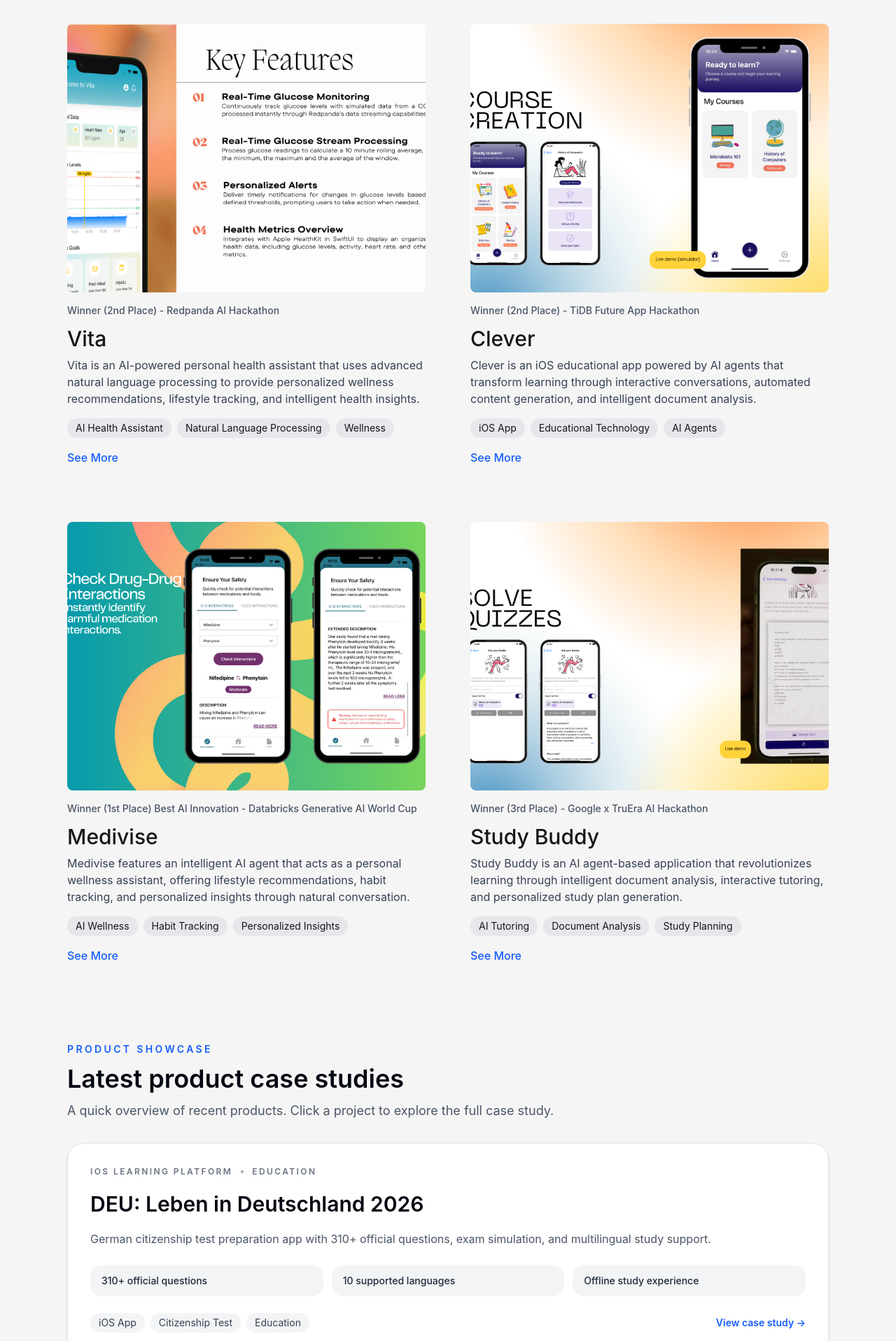
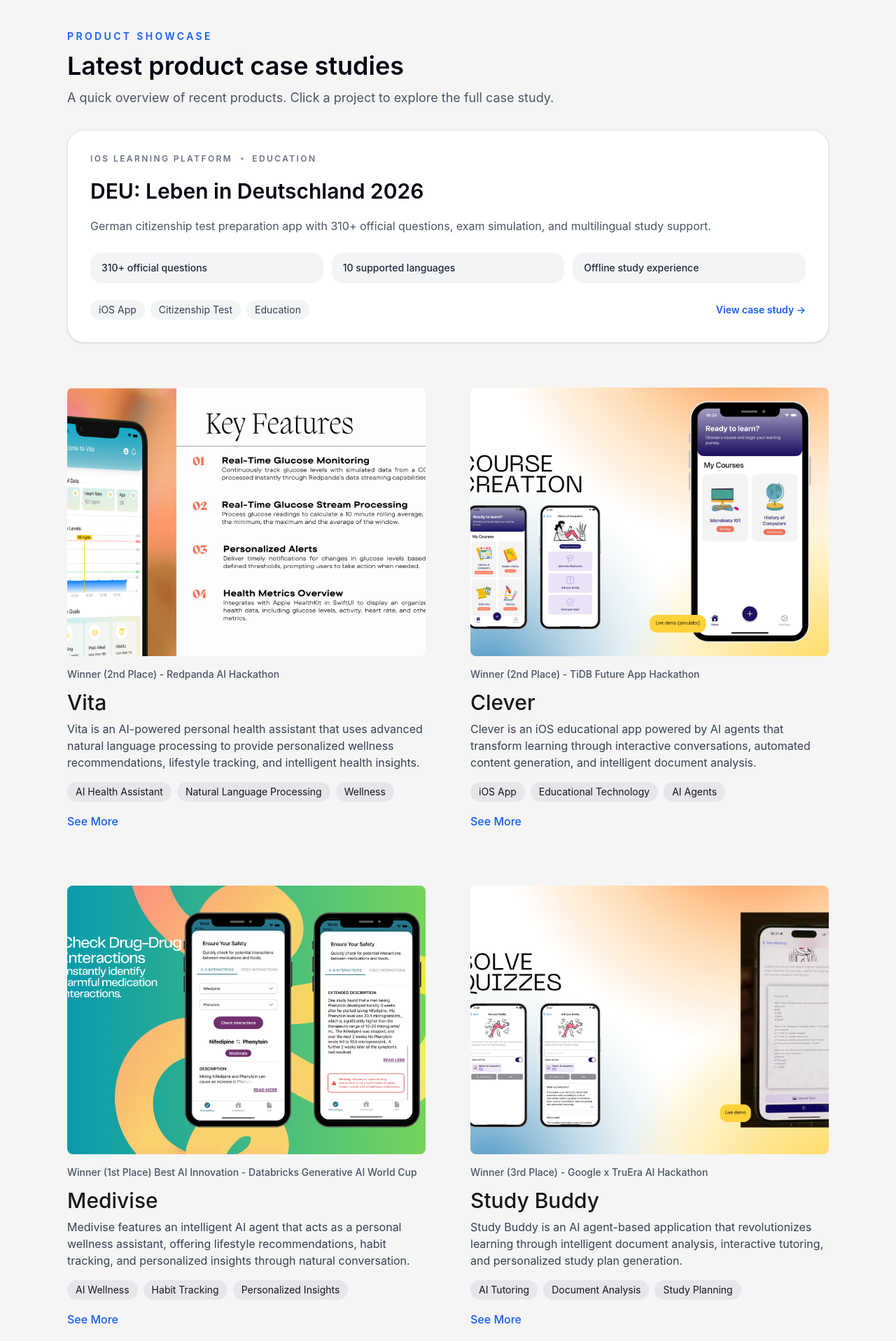
Before and after one commit to yesid-lopez/lulo, a Next.js app: page /case-studies in a window 1280 px wide. Shown: the part 183-2100 px from the top of the page at 70% size. Built offline with nearby package versions, Linux system fonts and the light colour scheme.

Commit message:
refactor: move product showcase above case study grid

```diff
--- a/src/app/case-studies/page.tsx
+++ b/src/app/case-studies/page.tsx
@@ -91,7 +91,9 @@
           </p>
         </div>
 
-        <div className="grid grid-cols-1 md:grid-cols-2 gap-x-16 gap-y-12 mt-8">
+        <CmsCaseStudiesShowcase />
+
+        <div className="grid grid-cols-1 md:grid-cols-2 gap-x-16 gap-y-12 mt-16">
           {caseStudies.map((study, index) => (
             <CaseStudyCard
               key={index}
@@ -99,8 +101,6 @@
             />
           ))}
         </div>
-
-        <CmsCaseStudiesShowcase />
       </div>
 
       <Footer />
--- a/src/components/CmsCaseStudiesShowcase.tsx
+++ b/src/components/CmsCaseStudiesShowcase.tsx
@@ -58,7 +58,7 @@
   }
 
   return (
-    <section className="mt-20">
+    <section className="mt-10">
       <div className="mb-8 max-w-3xl">
         <p className="mb-3 text-sm font-semibold uppercase tracking-[0.24em] text-blue-600">
           Product showcase
```
